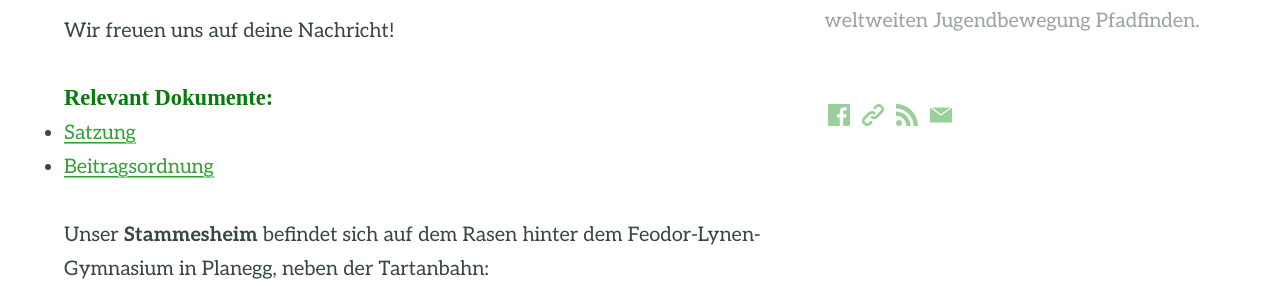
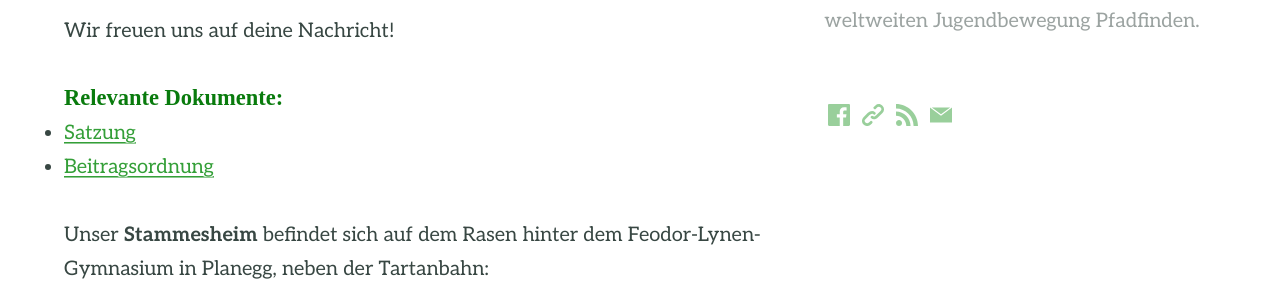
Before and after one commit to ferdinand-swoboda/website-stamm-baeren, a Jekyll site: the page built from kontakt.md, in a window 1280 px wide and 900 px high, scrolled down 577 px. Shown: the part 175-456 px from the top of the window. Built offline with Jekyll 4.4.1, drawn with Linux system fonts in a browser that asks for light colours; some web fonts are replaced.

Commit message:
Update kontakt.md

```diff
--- a/kontakt.md
+++ b/kontakt.md
@@ -15,7 +15,7 @@ Du kannst uns über die folgenden Kanäle erreichen:
 
 Wir freuen uns auf deine Nachricht!
 
-##### Relevant Dokumente:
+##### Relevante Dokumente:
 
 - [Satzung](/assets/pdf/Satzung-BdP-Stamm-Baeren.pdf)
 - [Beitragsordnung](/assets/pdf/Beitragsordnung-BdP-Stamm-Baeren.pdf)
```
